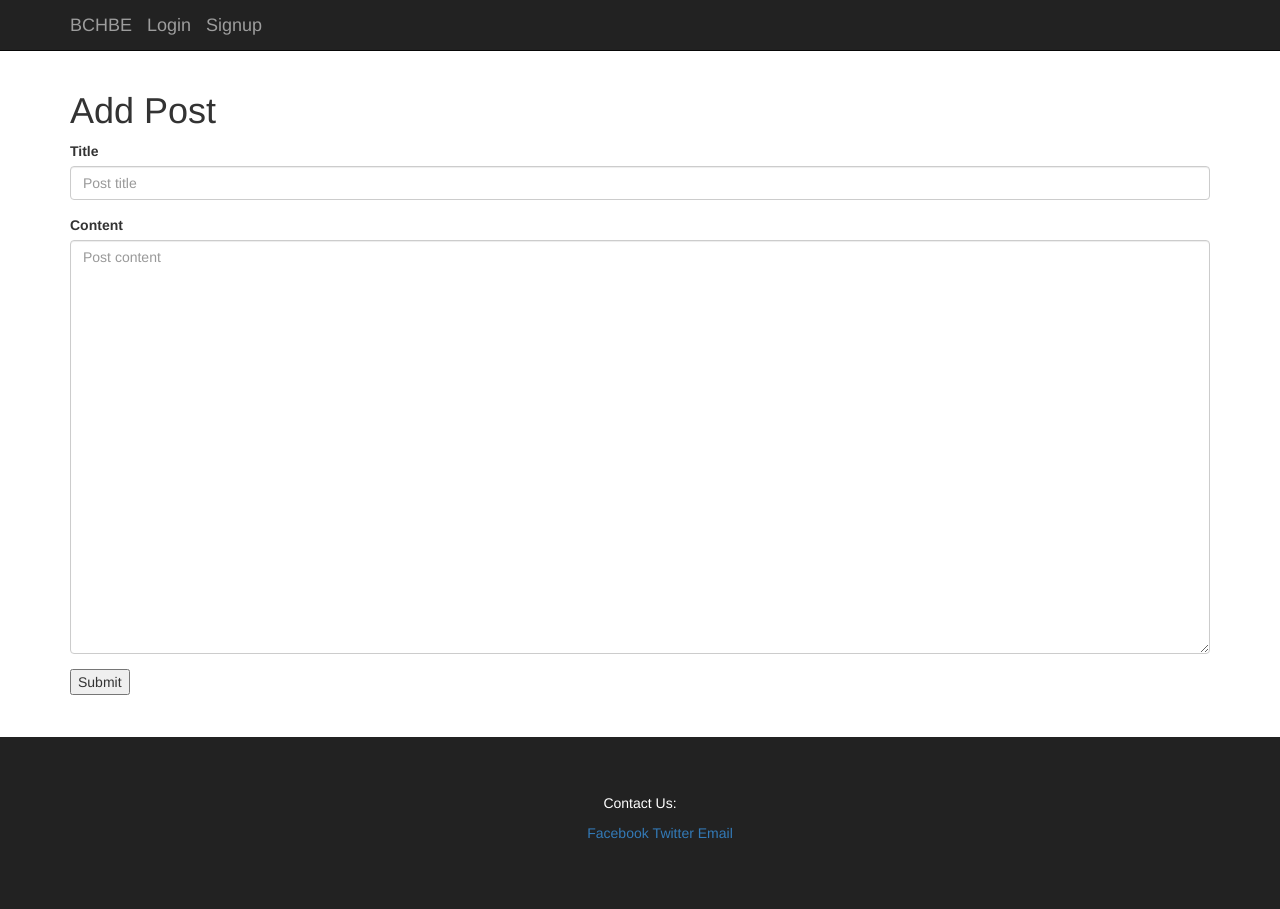
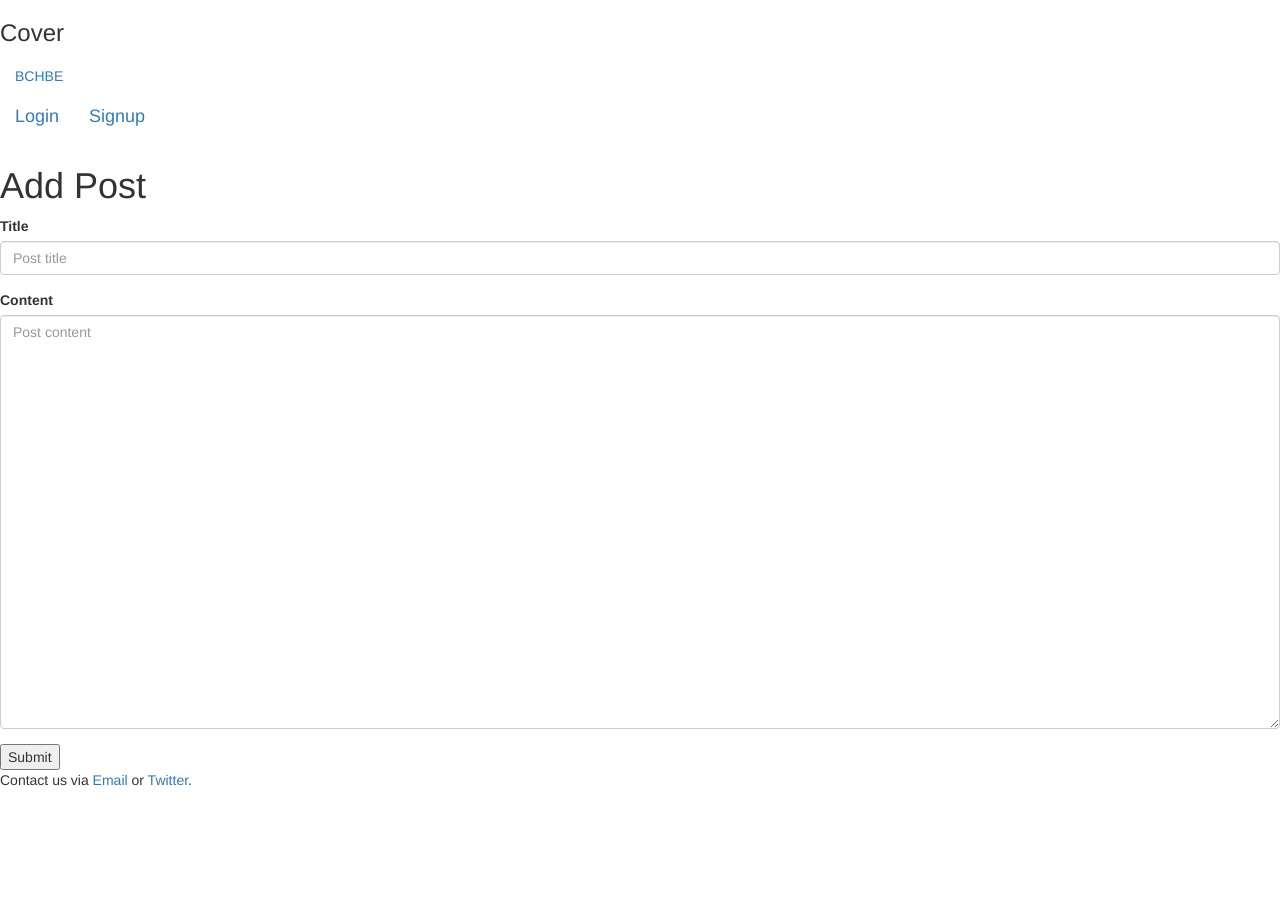
Before and after one commit to ashiver/exchange, a Python web app: template exchange/templates/add_post.html in a window 1280 px wide. After the commit the page ends 786 px from the top, so only its background shows below. Run offline with Jinja, Linux system fonts and the light colour scheme; the template is opened without the code that fills it, so the values that code supplies are empty; some libraries are stand-ins or nearby versions.

Commit message:
debugged code, changed cover page

```diff
--- a/exchange/models.py
+++ b/exchange/models.py
@@ -19,7 +19,6 @@ class Brew(Base):
     brew_count = Column(Integer)
     brewer_id = Column(Integer, ForeignKey('users.id'))
     comments = relationship("Comment", backref="brew")
-    trades = relationship("Trade", backref="agent")
     owners = relationship("User", backref="owner")
 
 
@@ -70,7 +69,7 @@ class User(Base, UserMixin):
     superuser = Column(Boolean, default='False')
     active = Column(Boolean, default='True')
     city_state = Column(String(128))
-    zipcode = Column(Integer(5))
+    zipcode = Column(Integer)
     bio = Column(Text)
     picture = Column(LargeBinary)
     joindate = Column(DateTime, default=datetime.datetime.now)
--- a/exchange/templates/base.html
+++ b/exchange/templates/base.html
@@ -1,52 +1,59 @@
 <!DOCTYPE html>
 <html lang="en">
   <head>
-        <meta charset="utf-8" />
+    <meta charset="utf-8">
     <meta http-equiv="X-UA-Compatible" content="IE=edge">
-        <meta name="viewport" content="width=device-width, initial-scale=1" />
-        <link rel="icon" type="image/x-icon" href="https://cdn2.iconfinder.com/data/icons/windows-8-metro-style/128/beer.png">
+    <meta name="viewport" content="width=device-width, initial-scale=1">
+    <!-- The above 3 meta tags *must* come first in the head; any other head content must come *after* these tags -->
+    <meta name="description" content="A service for trading bome brewed beverages">
+    <meta name="author" content="Anthony Shiver">
+    <link rel="icon" href="https://cdn2.iconfinder.com/data/icons/windows-8-metro-style/128/beer.png">
 
     <title>Bucks County Homebrew Exchange</title>
 
-        <!-- CSS -->
-        <!-- Bootstrap -->
-        <link rel="stylesheet" href="//netdna.bootstrapcdn.com/bootstrap/3.1.1/css/bootstrap.min.css">
-        <!-- Exchange -->
-        <link rel="stylesheet" href="{{ url_for('static', filename='css/main.css') }}">
+    <!-- Bootstrap core CSS -->
+    <link rel="stylesheet" href="https://maxcdn.bootstrapcdn.com/bootstrap/3.3.5/css/bootstrap.min.css" integrity="sha512-dTfge/zgoMYpP7QbHy4gWMEGsbsdZeCXz7irItjcC3sPUFtf0kuFbDz/ixG7ArTxmDjLXDmezHubeNikyKGVyQ==" crossorigin="anonymous">
 
-        <!-- JavaScript -->
-        <!-- jQuery -->
-        <script src="http://code.jquery.com/jquery-2.1.1.min.js"></script>
-        <!-- Bootstrap -->
-        <script src="//netdna.bootstrapcdn.com/bootstrap/3.1.1/js/bootstrap.min.js"></script>
+    <!-- Custom styles for this template -->
+    <link href="{{ url_for('static', filename='css/cover.css') }}" rel="stylesheet">
+
+    <!-- Just for debugging purposes. Don't actually copy these 2 lines! -->
+    <!--[if lt IE 9]><script src="../../assets/js/ie8-responsive-file-warning.js"></script><![endif]-->
+    <script src="../../assets/js/ie-emulation-modes-warning.js"></script>
+
+    <!-- HTML5 shim and Respond.js for IE8 support of HTML5 elements and media queries -->
+    <!--[if lt IE 9]>
+      <script src="https://oss.maxcdn.com/html5shiv/3.7.2/html5shiv.min.js"></script>
+      <script src="https://oss.maxcdn.com/respond/1.4.2/respond.min.js"></script>
+    <![endif]-->
   </head>
 
   <body>
-        <div class="navbar navbar-inverse navbar-static-top" role="navigation">
-            <div class="container">
-                <div class="navbar-header">
-                    <button type="button" class="navbar-toggle" data-toggle="collapse" data-target=".navbar-collapse">
-                        <span class="sr-only">Toggle navigation</span>
-                        <span class="icon-bar"></span>
-                        <span class="icon-bar"></span>
-                        <span class="icon-bar"></span>
-                    </button>
-                    <a class="navbar-brand" href="{{ url_for('posts') }}">BCHBE</a>
+
+    <div class="site-wrapper">
+
+      <div class="site-wrapper-inner">
+
+        <div class="cover-container">
+
+          <div class="masthead clearfix">
+            <div class="inner">
+              <h3 class="masthead-brand">Cover</h3>
+              <nav>
+                <ul class="nav masthead-nav">
+                  <li class="active"><a href="{{ url_for('market_overview') }}">BCHBE</a></li>
                    {% if current_user.is_authenticated() %}
-                    <a class="navbar-brand" href="/trade/add">Post Trade</a>
-                    <a class="navbar-brand" href="/trade/add">Browse Trades</a>
-                    <a class="navbar-brand" href="/trade/add">My Profile</a>
-                    <a class="navbar-brand" href="/logout">Logout</a>
+                    <li><a class="navbar-brand" href="/trade/add">Post Trade</a></li>
+                    <li><a class="navbar-brand" href="/trade/add">Browse Trades</a></li>
+                    <li><a class="navbar-brand" href="/trade/add">My Profile</a></li>
+                    <li><a class="navbar-brand" href="/logout">Logout</a></li>
                     {% endif %}
                     {% if not current_user.is_authenticated() %}
-                    <a class="navbar-brand" href="/login">Login</a>
-                    <a class="navbar-brand" href="/signup">Signup</a>
+                    <li><a class="navbar-brand" href="/login">Login</a></li>
+                    <li><a class="navbar-brand" href="/signup">Signup</a></li>
                     {% endif %}
-                </div>
-                <div class="collapse navbar-collapse">
-                    <ul class="nav navbar-nav navbar-right">
                 </ul>
-                </div>
+              </nav>
             </div>
           </div>
 		  {% with messages = get_flashed_messages(with_categories=true) %}
@@ -58,16 +65,26 @@
           {% endfor %}
           {% endif %}
           {% endwith %}
-        <div class="container">
-            {% block content %}{% endblock %}
+          {% block content %}
+          {% endblock %}
+          <div class="mastfoot">
+            <div class="inner">
+              <p>Contact us via <a href="mailto:buckscountyhomebrewexchange@gmail.com">Email</a> or <a href="https://twitter.com/bchbe">Twitter</a>.</p>
             </div>
+          </div>
+
+        </div>
+
+      </div>
+
+    </div>
+
+    <!-- Bootstrap core JavaScript
+    ================================================== -->
+    <!-- Placed at the end of the document so the pages load faster -->
+    <script src="https://ajax.googleapis.com/ajax/libs/jquery/1.11.3/jquery.min.js"></script>
+    <script src="https://maxcdn.bootstrapcdn.com/bootstrap/3.3.5/js/bootstrap.min.js" integrity="sha512-K1qjQ+NcF2TYO/eI3M6v8EiNYZfA95pQumfvcVrTHtwQVDG+aHRqLi/ETn2uB+1JqwYqVG3LIvdm9lj6imS/pQ==" crossorigin="anonymous"></script>
+    <!-- IE10 viewport hack for Surface/desktop Windows 8 bug -->
+    <script src="../../assets/js/ie10-viewport-bug-workaround.js"></script>
   </body>
-    <footer class="footer">
-          <p>Contact Us:</p>
-              <ul class="social">
-                    <li><a href="http://facebook.com/bchbe">Facebook</a></li>
-                    <li><a href="http://twitter.com/bchbe">Twitter</a></li>
-                    <li><a href="mailto:buckscountyhomebrewexchange@gmail.com">Email</a></li>
-              </ul>
-    </footer>
 </html>
```
Also changed, not shown: exchange/config.py (+6 -1 lines), exchange/templates/market.html (+13 -13 lines), exchange/views.py (+4 -4 lines). Lines whose indentation alone changed are shown as unchanged.
